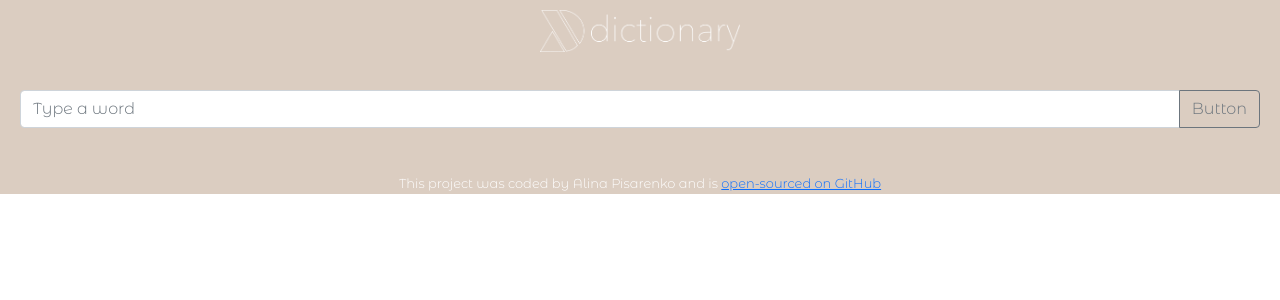
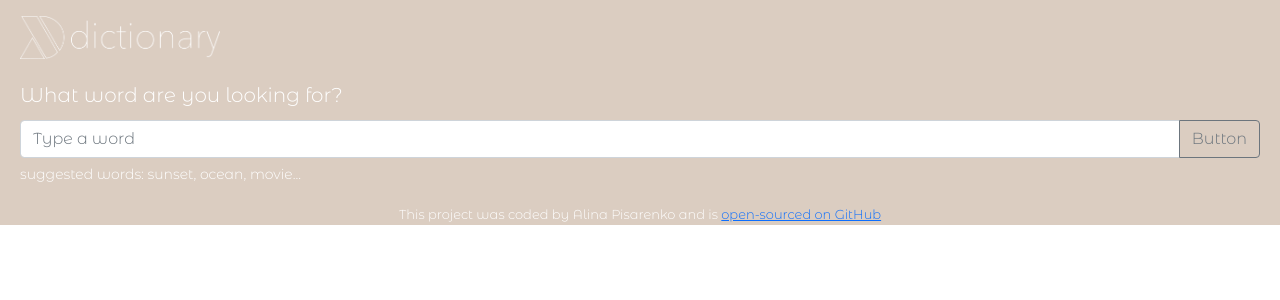
Before and after one commit to AlinaPisarenko/Dictionary-react, a React (Create React App) app: page / in a window 1280 px wide. Shown: the top 300 px of the page. Built offline with nearby package versions, Linux system fonts and the light colour scheme; no server answers.

Commit message:
added html to the search form

```diff
--- a/src/App.css
+++ b/src/App.css
@@ -7,7 +7,7 @@
 
 .App-logo {
   display: block;
-  margin-top: 10px;
+  margin-top: 15px;
   max-width: 200px;
 }
 
@@ -15,7 +15,7 @@
   background-color: #dbcdc1;
   min-height: 60px;
   display: flex;
-  flex-direction: column;
+  padding-left: 20px;
   align-items: center;
 }
 
--- a/src/Dictionary.css
+++ b/src/Dictionary.css
@@ -8,3 +8,14 @@
 .Dictionary form {
   padding: 10px 20px;
 }
+.Dictionary .question {
+  text-align: left;
+  padding: 0 20px;
+  font-size: 20px;
+}
+.Dictionary .suggestion {
+  text-align: left;
+  padding: 0 20px;
+  font-size: 14px;
+  margin-top: -20px;
+}
--- a/src/Dictionary.js
+++ b/src/Dictionary.js
@@ -31,6 +31,7 @@ export default function Dictionary(props) {
   if (loaded) {
     return (
       <div className="Dictionary">
+        <div className="question">What word are you looking for?</div>
         <form onSubmit={handleSearch} class="input-group mb-3">
           <input
             type="search"
@@ -47,6 +48,9 @@ export default function Dictionary(props) {
             Button
           </button>
         </form>
+        <div className="suggestion">
+          suggested words: sunset, ocean, movie...
+        </div>
 
         <Results results={results} />
       </div>
```
